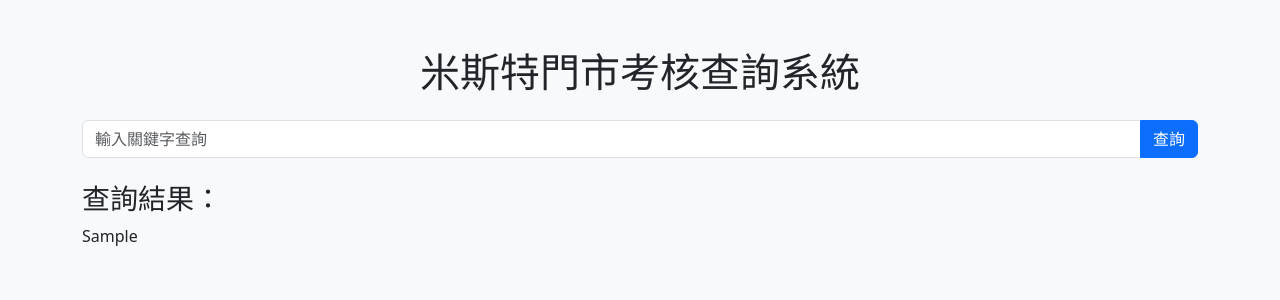
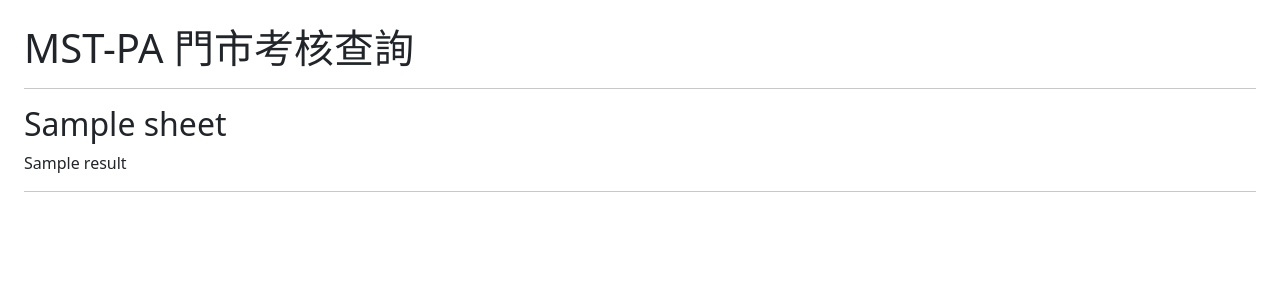
Before and after one commit to ainstaccc/mst-pa, a Flask app: template templates/index.html in a window 1280 px wide. Shown: the top 300 px of the page. Run offline with Flask 3, Linux system fonts and the light colour scheme; the template is opened without the code that fills it: most values are stand-ins (such as "Sample title", 1, 10 or a date in 2020).

Commit message:
Update index.html

```diff
--- a/templates/index.html
+++ b/templates/index.html
@@ -1,34 +1,17 @@
 <!DOCTYPE html>
-<html lang="zh-TW">
+<html lang="zh-Hant">
 <head>
     <meta charset="UTF-8">
-    <meta name="viewport" content="width=device-width, initial-scale=1.0">
-    <title>米斯特門市考核查詢系統</title>
-    <link rel="stylesheet" href="https://cdn.jsdelivr.net/npm/bootstrap@5.3.2/dist/css/bootstrap.min.css">
+    <title>MST-PA 門市考核查詢</title>
+    <link rel="stylesheet" href="https://cdn.jsdelivr.net/npm/bootstrap@5.3.0/dist/css/bootstrap.min.css">
 </head>
-<body class="bg-light">
-
-<div class="container py-5">
-    <h1 class="text-center mb-4">米斯特門市考核查詢系統</h1>
-
-    <!-- 查詢表單 -->
-    <form method="POST" class="mb-4">
-        <div class="input-group">
-            <input type="text" name="keyword" class="form-control" placeholder="輸入關鍵字查詢" value="{{ keyword }}">
-            <button class="btn btn-primary">查詢</button>
-        </div>
-    </form>
-
-    <!-- 查詢結果 -->
-    {% if results_html %}
-        <h3>查詢結果：</h3>
-        <div class="table-responsive">
-            {{ results_html | safe }}
-        </div>
-    {% elif keyword %}
-        <div class="alert alert-warning">沒有找到符合「{{ keyword }}」的資料</div>
-    {% endif %}
-</div>
-
+<body class="p-4">
+    <h1>MST-PA 門市考核查詢</h1>
+    <hr>
+    {% for sheet in sheets %}
+        <h2>{{ sheet }}</h2>
+        {{ results[sheet] | safe }}
+        <hr>
+    {% endfor %}
 </body>
 </html>
```
